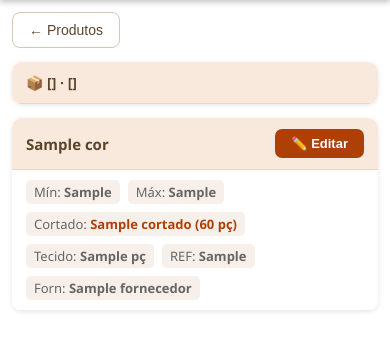
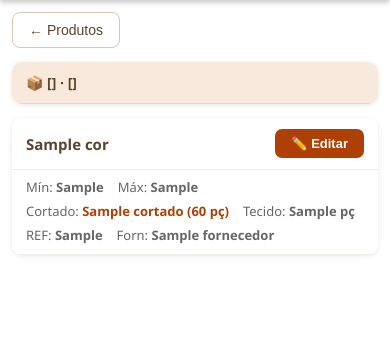
Before and after one commit to casasanchez-bit/sistema_remessa, a Python web app: template templates/mobile/inventario_produto.html in a window 390 px wide. Shown: the part 57-408 px from the top of the page. Run offline with Jinja, Linux system fonts and the light colour scheme; the template is opened without the code that fills it: most values are stand-ins (such as "Sample title", 1, 10 or a date in 2020).

Commit message:
fix(mobile/inventario): cards mais limpos, fundo branco nos resumos
Co-Authored-By: Claude Sonnet 4.6 <noreply@anthropic.com>

```diff
--- a/templates/mobile/inventario_produto.html
+++ b/templates/mobile/inventario_produto.html
@@ -4,10 +4,10 @@
 <style>
   /* ── Cards de cor ── */
   .cor-card { background:#fff; border-radius:10px; box-shadow:0 1px 5px rgba(0,0,0,.1); margin-bottom:12px; overflow:hidden; }
-  .cor-card-header { background:var(--linen); padding:11px 14px; display:flex; align-items:center; justify-content:space-between; border-bottom:1px solid #e7d7c4; }
+  .cor-card-header { background:#fff; padding:11px 14px; display:flex; align-items:center; justify-content:space-between; border-bottom:1px solid #f0ece8; }
   .cor-nome { font-weight:700; font-size:15px; color:var(--marrom); }
-  .cor-resumo { padding:10px 14px; font-size:13px; color:#666; display:flex; flex-wrap:wrap; gap:8px; border-bottom:1px solid #f0ece8; }
-  .cor-resumo span { background:#f7f0ea; border-radius:5px; padding:3px 8px; }
+  .cor-resumo { padding:8px 14px 10px; font-size:13px; color:#666; display:flex; flex-wrap:wrap; gap:6px 14px; border-bottom:1px solid #f0ece8; background:#fff; }
+  .cor-resumo span { background:none; padding:0; }
   .cor-resumo .val-destaque { color:var(--laranja); font-weight:700; }
   .cor-resumo .sem-val { color:#ccc; }
 
```
